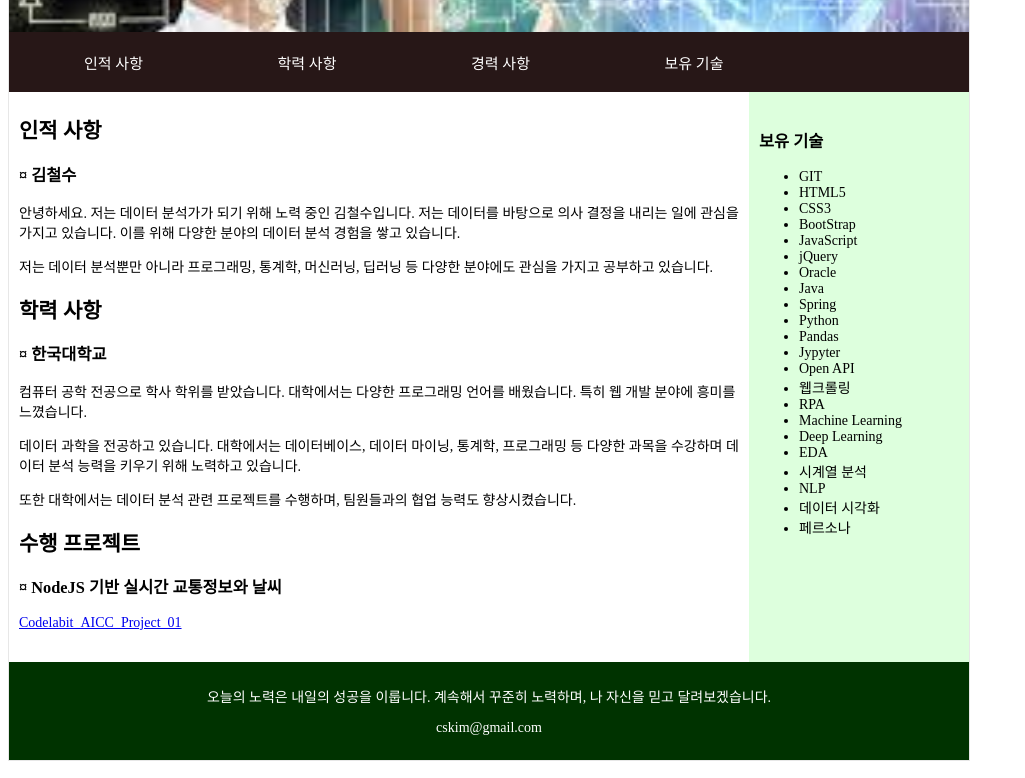
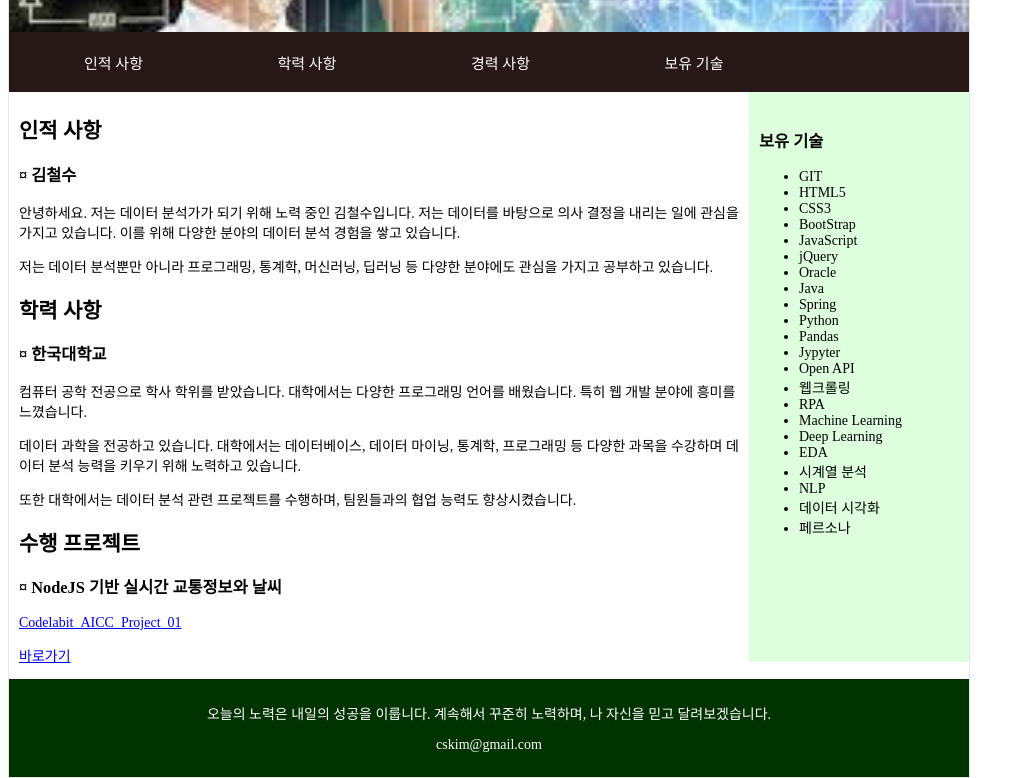
Before and after one commit to RebbeenStealer/RebbeenStealer.github.io, a plain HTML site: page index.html in a window 1280 px wide. Shown: the part 256-1034 px from the top of the page, without its empty margins (0-1025 px from the left). Drawn offline with Linux system fonts and the light colour scheme.

Commit message:
Update index.html
바로가기 버튼 추가

```diff
--- a/index.html
+++ b/index.html
@@ -44,6 +44,7 @@
 	<!-- 1차 프로젝트 제목과 링크를 아래내용을 참고해서 변경하세요. -->
 				<h3>¤ NodeJS 기반 실시간 교통정보와 날씨</h3>
 				<p> <a href="https://github.com/ParkWonBin/Codelabit_AICC_Project_01">Codelabit_AICC_Project_01</a></p>
+				<p><a href="http://13.211.252.217:3000/">바로가기</a></p>
 			</article>
 		</section>
 		<aside class="sidebar">
```
